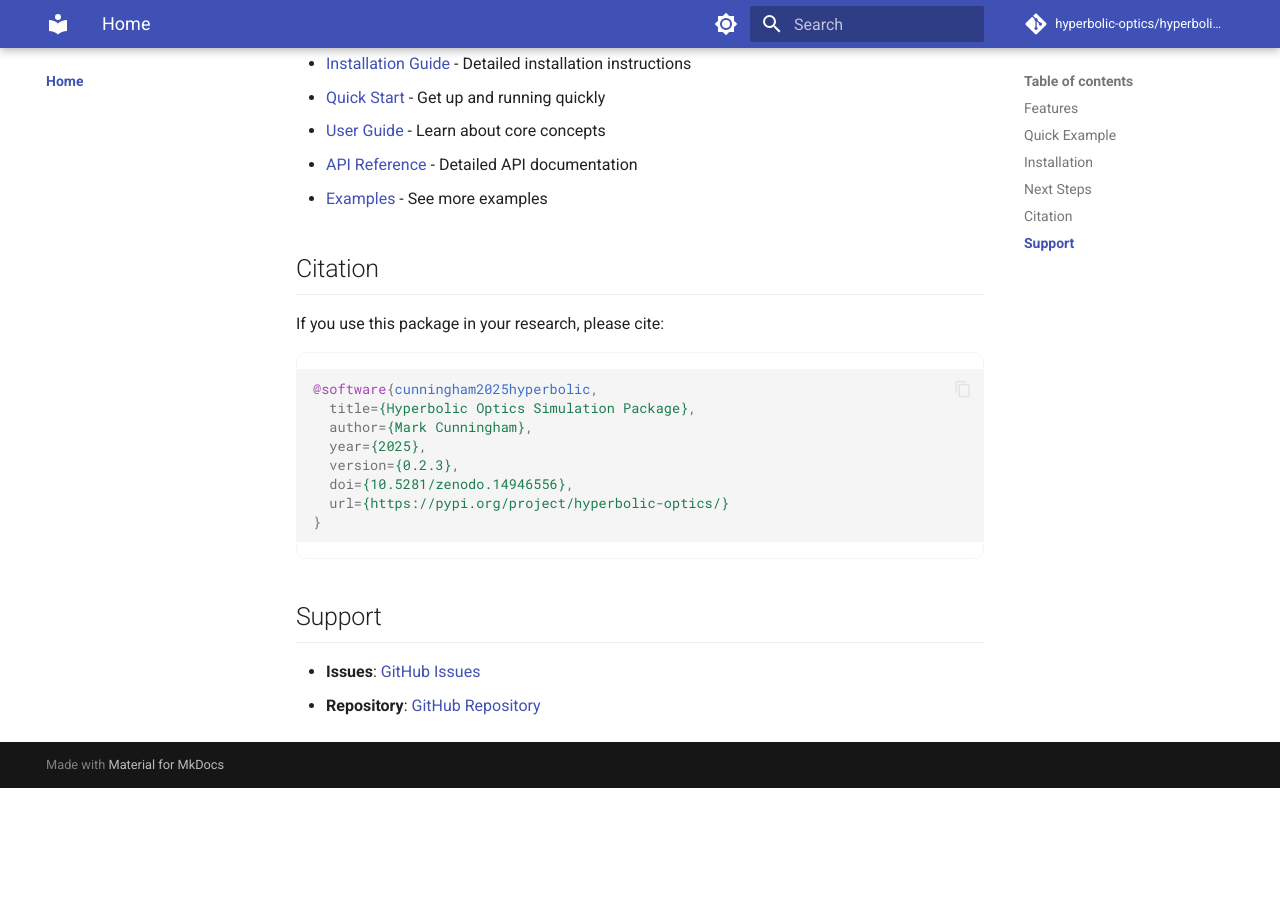
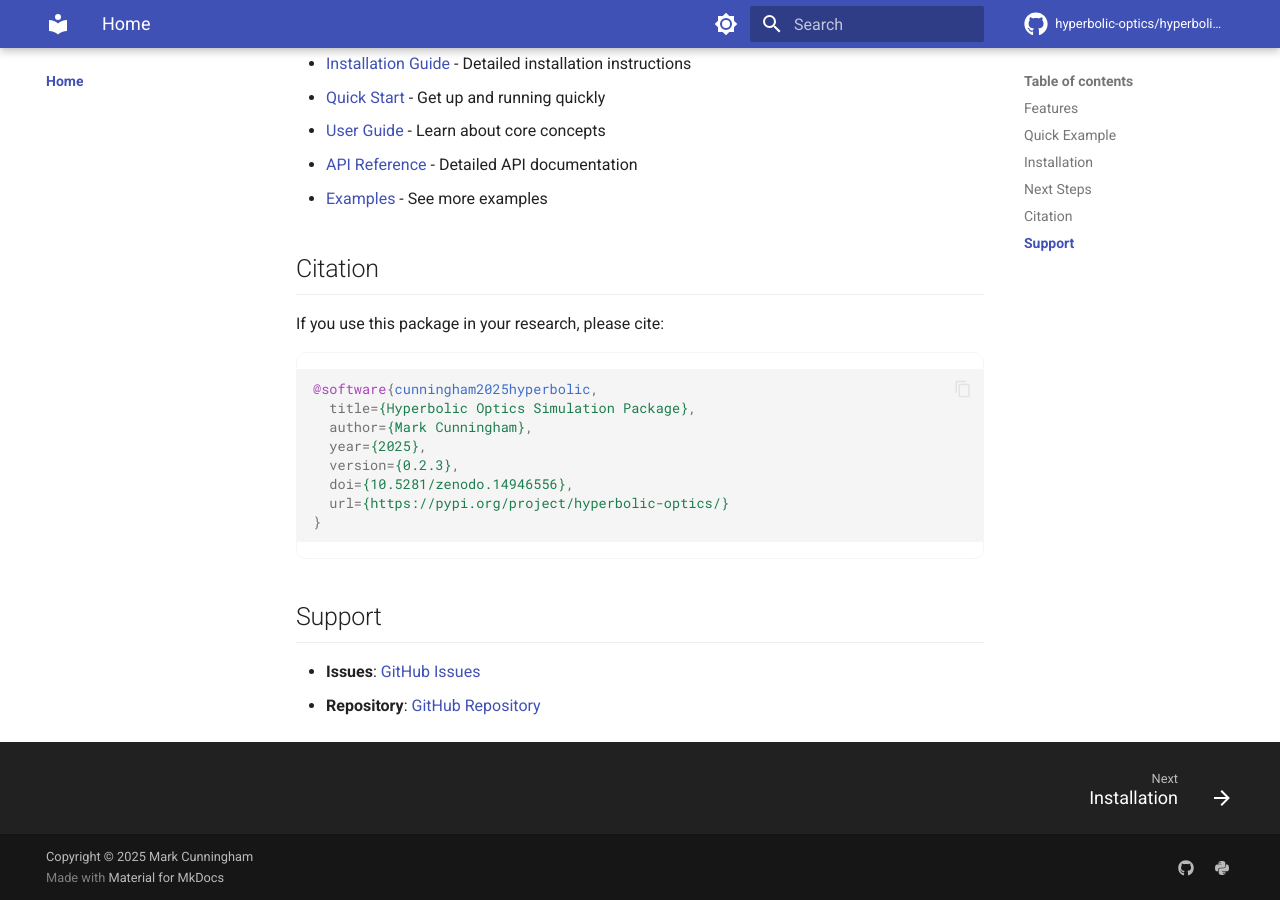
Before and after one commit to hyperbolic-optics/hyperbolic-optics, an MkDocs documentation site: the page built from docs/index.md, in a window 1280 px wide and 900 px high, scrolled down 1891 px. Built offline with MkDocs 1.6.1 and Material for MkDocs 9.7.7, drawn with Linux system fonts in a browser that asks for light colours; comment, search, counter and statistics services are not loaded; before the commit the page ends 2679 px from its top, so only the background shows below that.

Commit message:
docs: take fuller advantage of Material for MkDocs
- Navigation/UX: instant loading + progress, anchor tracking, footer nav,
  table-of-contents follow, search sharing, content tooltips, GitHub repo icon.
- mkdocstrings: summary tables, show bases, signature cross-references, hide
  private (_-prefixed) members, drop the root full path for cleaner headings.
- Markdown: emoji/icons, task lists, keyboard keys, mark/caret/tilde,
  smart symbols, abbreviations (tooltips), and heading permalinks.
- Footer social links (GitHub, PyPI) and copyright.

Verified with `mkdocs build --strict` (clean).

Co-Authored-By: Claude Opus 4.8 <noreply@anthropic.com>

```diff
--- a/mkdocs.yml
+++ b/mkdocs.yml
@@ -25,14 +25,23 @@ theme:
         icon: material/brightness-4
         name: Switch to light mode
   features:
+    - navigation.instant
+    - navigation.instant.progress
+    - navigation.tracking
     - navigation.tabs
     - navigation.sections
     - navigation.expand
     - navigation.top
+    - navigation.footer
+    - toc.follow
     - search.suggest
     - search.highlight
+    - search.share
     - content.code.copy
     - content.code.annotate
+    - content.tooltips
+  icon:
+    repo: fontawesome/brands/github
 
 plugins:
   - search
@@ -50,6 +59,11 @@ plugins:
             docstring_section_style: list
             show_symbol_type_heading: true
             show_symbol_type_toc: true
+            show_root_full_path: false
+            show_bases: true
+            signature_crossrefs: true
+            summary: true
+            filters: ["!^_"]
       enable_inventory: true
 
 markdown_extensions:
@@ -71,6 +85,19 @@ markdown_extensions:
   - def_list
   - tables
   - mdx_truly_sane_lists
+  - pymdownx.emoji:
+      emoji_index: !!python/name:material.extensions.emoji.twemoji
+      emoji_generator: !!python/name:material.extensions.emoji.to_svg
+  - pymdownx.tasklist:
+      custom_checkbox: true
+  - pymdownx.keys
+  - pymdownx.mark
+  - pymdownx.caret
+  - pymdownx.tilde
+  - pymdownx.smartsymbols
+  - abbr
+  - toc:
+      permalink: true
 
 extra_css:
   - stylesheets/extra.css
@@ -79,6 +106,17 @@ extra_javascript:
   - javascripts/mathjax.js
   - https://polyfill.io/v3/polyfill.min.js?features=es6
   - https://cdn.jsdelivr.net/npm/mathjax@3/es5/tex-mml-chtml.js
+
+copyright: Copyright &copy; 2025 Mark Cunningham
+
+extra:
+  social:
+    - icon: fontawesome/brands/github
+      link: https://github.com/hyperbolic-optics/hyperbolic-optics
+      name: Source on GitHub
+    - icon: fontawesome/brands/python
+      link: https://pypi.org/project/hyperbolic-optics/
+      name: hyperbolic-optics on PyPI
 
 nav:
   - Home: index.md
```
